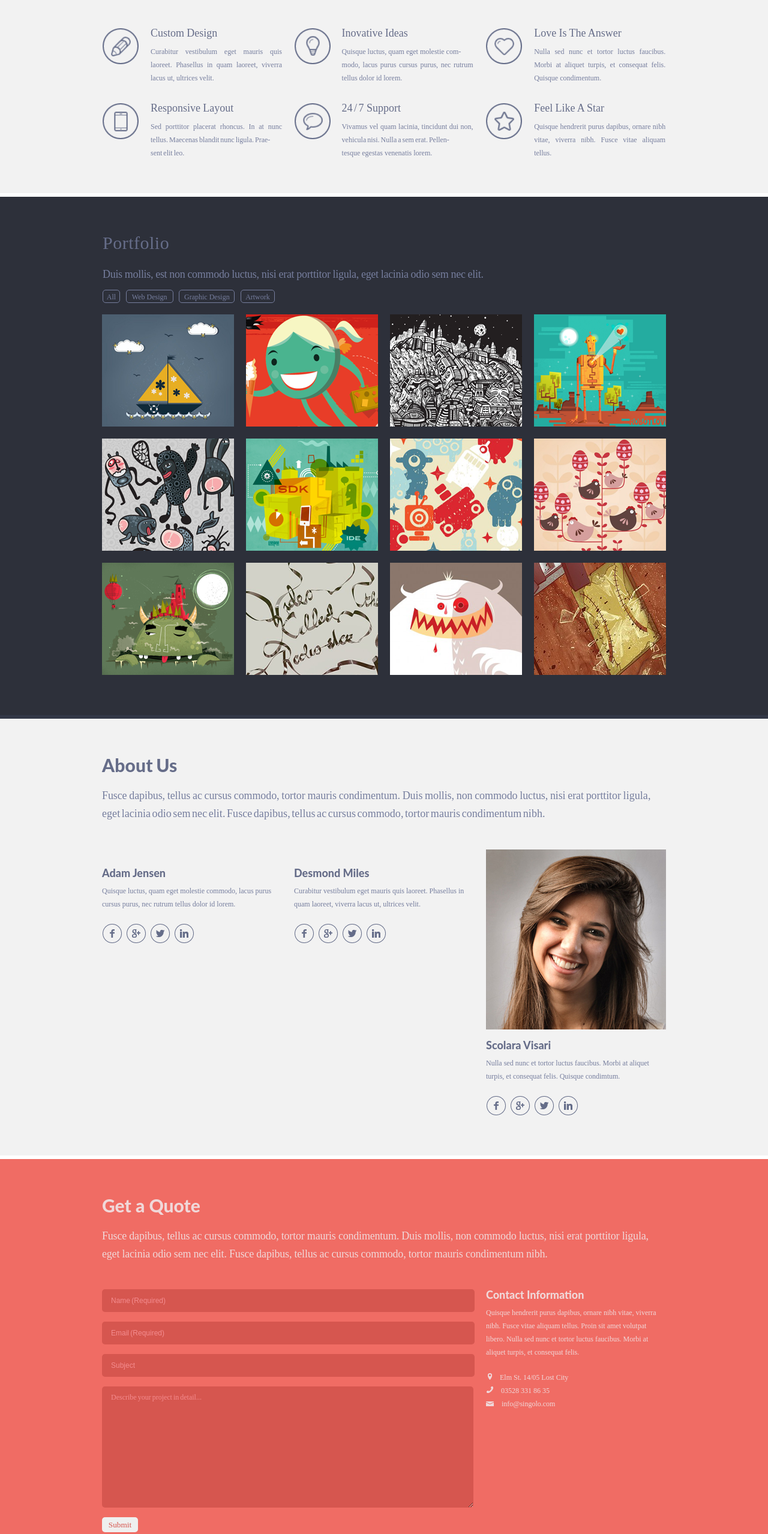
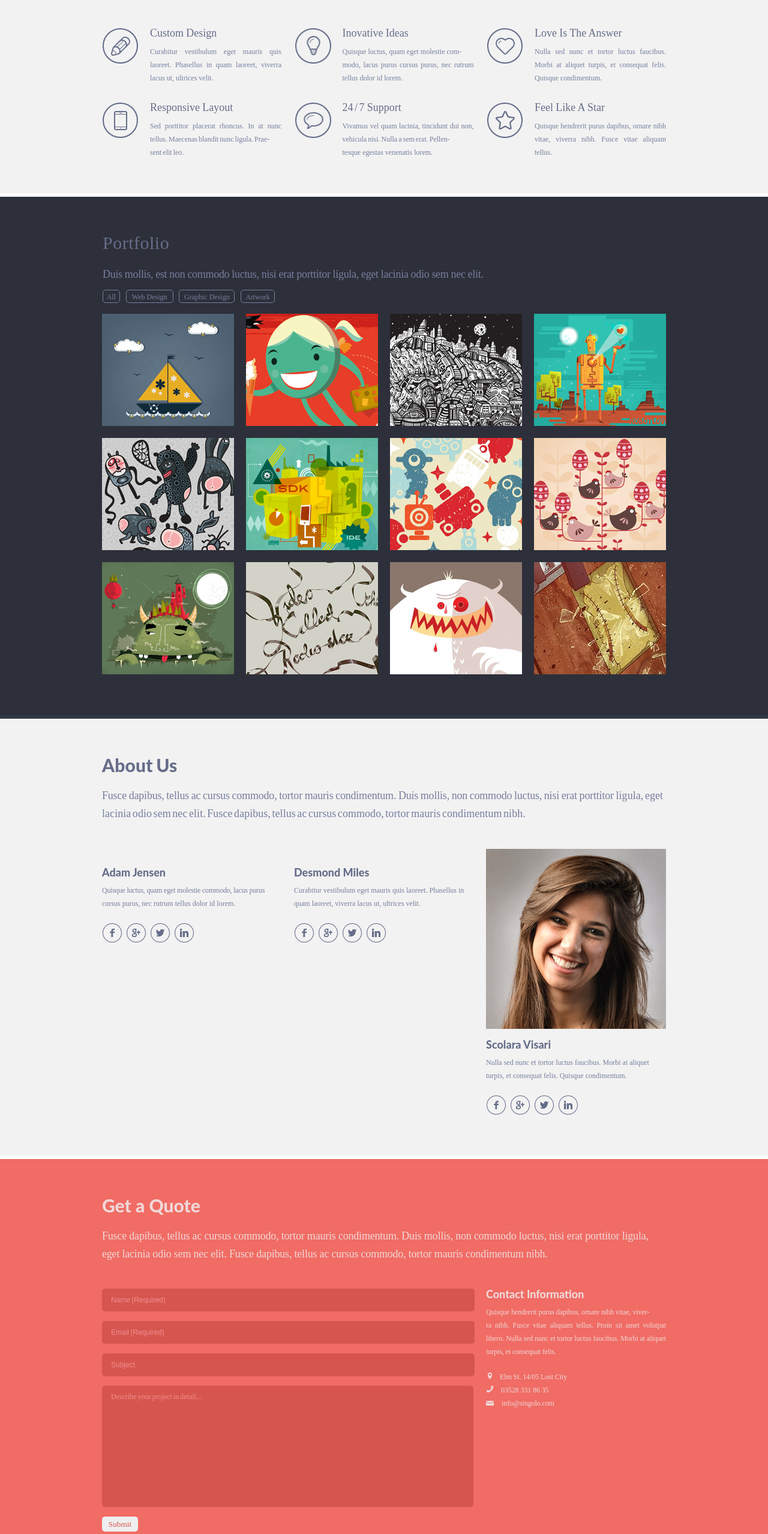
Before and after one commit to egoreq294/singolo, a plain HTML site: page index.html in a window 1280 px wide. Shown: the part 867-3424 px from the top of the page at 60% size. Drawn offline with nearby package versions, Linux system fonts and the light colour scheme; a web font is replaced by a local one.

Commit message:
feat: i hope i did it

```diff
--- a/index.html
+++ b/index.html
@@ -3,7 +3,7 @@
 <head>
     <meta charset="UTF-8">
     <meta name="viewport" content="width=device-width, initial-scale=1.0">
-    <link rel="stylesheet" href="index.css">
+    <link rel="stylesheet" href="style.css">
     <link rel="stylesheet" href="fonts.css">
     <link rel="stylesheet" href="https://cdnjs.cloudflare.com/ajax/libs/meyer-reset/2.0/reset.min.css">
     <title>singolo</title>
@@ -142,7 +142,7 @@
                 <div class="about_us--person1">
                     <img src="assets/images/person1.png" alt="">
                     <h3>Adam Jensen</h3>
-                    <p>Quisque luctus, quam eget molestie commodo, lacus purus cursus purus, nec rutrum tellus dolor id lorem.</p>
+                    <p> <span class="fix6">Quisque luctus, quam eget molestie commodo, lacus purus </span>cursus purus, nec rutrum tellus dolor id lorem.</p>
                     <div class="about_us--social_networks">
                         <img src="assets/images/Facebook.png" alt="">
                         <img src="assets/images/google.png" alt="">
@@ -164,7 +164,7 @@
                 <div class="about_us--person3">
                     <img src="assets/images/person3.png" alt="">
                     <h3>Scolara Visari</h3>
-                    <p>Nulla sed nunc et tortor luctus faucibus. Morbi at aliquet turpis, et consequat felis. Quisque condimtum.</p>
+                    <p>Nulla sed nunc et tortor luctus faucibus. Morbi at aliquet turpis, et consequat felis. Quisque condimentum.</p>
                     <div class="about_us--social_networks">
                         <img src="assets/images/Facebook.png" alt="">
                         <img src="assets/images/google.png" alt="">
@@ -193,7 +193,7 @@
                 </div>
                 <div class="get_a_qoute--infos">
                     <h3>Contact Information</h3>
-                    <p class="get_a_qoute--infos--text">Quisque hendrerit purus dapibus, ornare nibh vitae, viverra nibh. Fusce vitae aliquam tellus. Proin sit amet volutpat libero. Nulla sed nunc et tortor luctus faucibus. Morbi at aliquet turpis, et consequat felis. </p>
+                    <p class="get_a_qoute--infos--text">Quisque hendrerit purus dapibus, ornare nibh vitae, viver-<br>ra nibh. Fusce vitae aliquam tellus. Proin sit amet volutpat libero. Nulla sed nunc et tortor luctus faucibus. Morbi at aliquet turpis, et consequat felis. </p>
                     <div class="get_a_qoute--infos"><img class="get_a_qoute--infos_pic_adress" src="assets/images/location.png" alt=""> <span class="get_a_qoute--infos--text get_a_qoute--infos--text_span">Elm St. 14/05 Lost City</span></div>
                     <div class="get_a_qoute--infos"><a href="tel:+035283318635"> <img class="get_a_qoute--infos_pic_phone"src="assets/images/phone (1).png" alt=""> <span class="get_a_qoute--infos--text get_a_qoute--infos--text_span">03528 331 86 35</span></a></div>
                     <div class="get_a_qoute--infos"><a href="malito:info@singolo.com"> <img class="get_a_qoute--infos_pic_mail"src="assets/images/mail.png" alt=""> <span class="get_a_qoute--infos--text get_a_qoute--infos--text_span">info@singolo.com</span></a></div>
--- a/index.css
+++ b/style.css
@@ -138,14 +138,6 @@
     width: 100%;
     height: 218px;
 }
-.services_content_list{
-    display: flex;
-    padding: 0 40px;
-    justify-content: space-between;
-    flex-wrap: wrap;
-    height: 250px;
-
-}
 .services_content_logo{
     padding-top: 70px;
     padding-left: 40px;
@@ -178,14 +170,21 @@
     text-align: left;
     letter-spacing: -0.35px;
 }
-
+.services_content_list{
+    display: flex;
+    padding: 0 40px;
+    justify-content: space-between;
+    flex-wrap: wrap;
+    /*height: 250px;*/
+}
 .services_content_list_elem{
-    width: 32%;
-    height: 90px;
+    /*width: 33%;*/
+    /*height: 90px;*/
     display: flex;
 }
 .services_content_list_elem img{
-    height: 62px;
+    height: 61px;
+    width: 62px;
 }
 .services_content_list_text h2{
     padding-left: 18px;
@@ -200,22 +199,12 @@
     padding-left: 18px;
     padding-top: 15px;
     width: 219px;
-    height: 128px;
+    padding-bottom: 29px;
     font-size: 12px;
     line-height: 22px;
     color: #767e9e;
     font-family: "Lato Regular";
     text-align: justify;
-}
-.fix1{}
-.fix2{
-    word-spacing: -1px;
-}
-.fix3{
-    word-spacing: -1px;
-}
-.fix4{
-    word-spacing: -2px;
 }
 .last_line_services{
     height: 6px;
@@ -304,7 +293,7 @@
 .portfolio_pics{
     width: 940px;
     height: 600px;
-    margin: 19px 40px 0px 40px;
+    margin: 18px 40px 0px 40px;
     display: flex;
     justify-content: space-between;
     flex-wrap: wrap;
@@ -349,12 +338,12 @@
     color: #767e9e;
     font-family: "Lato Regular";
     text-align: left;
-    letter-spacing: -0.1px;
+    letter-spacing: -0.2px;
     word-spacing: -0.6px;
 }
 .about_us--flex{
     height: 443px;
-    padding: 48px 40px 0px 40px;
+    padding: 47px 40px 0px 40px;
     display: flex;
     justify-content: space-between;
     flex-wrap: wrap;
@@ -375,6 +364,7 @@
     color: #767e9e;
     font-family: "Lato Regular";
     text-align: left;
+    word-spacing: normal;
 }
 .about_us--social_networks{
 
@@ -392,11 +382,6 @@
     padding-right: 5px;
     transform: scale(1.2);
 }
-.fix5{
-    word-spacing: -2px;
-    letter-spacing: 0.05px;
-}
-
 .get_a_quote{
     width: 100%;
     height: 654px;
@@ -431,7 +416,7 @@
     justify-content: space-between;
     display: flex;
     flex-wrap: wrap;
-    padding: 47px 40px 0 40px;
+    padding: 46px 40px 0 40px;
 }
 .get_a_quote--form form{
     display: flex;
@@ -469,6 +454,7 @@
     padding-top: 12px;
     color: #f0d8d9;
     outline:none;
+    resize: none;
 }
 .get_a_quote--form textarea::-webkit-input-placeholder{
     color: #f48c8f;
@@ -509,7 +495,9 @@
     line-height: 22px;
     color: #f0d8d9;
     font-family: "Lato Regular";
-    text-align: left;
+    text-align: justify;
+    letter-spacing: -0.1px;
+
 }
 a{
     text-decoration: none;
@@ -555,3 +543,19 @@ a{
 .footer--social_networks img{
     padding-right: 1px;
 }
+.fix2{
+    word-spacing: -1px;
+}
+.fix3{
+    word-spacing: -1px;
+}
+.fix4{
+    word-spacing: -2px;
+}
+.fix5{
+    word-spacing: -2px;
+    letter-spacing: 0.05px;
+}
+.fix6{
+    letter-spacing: -0.2px;
+}
```
Also changed, not shown: singolo3.css (line endings or trailing spaces).
